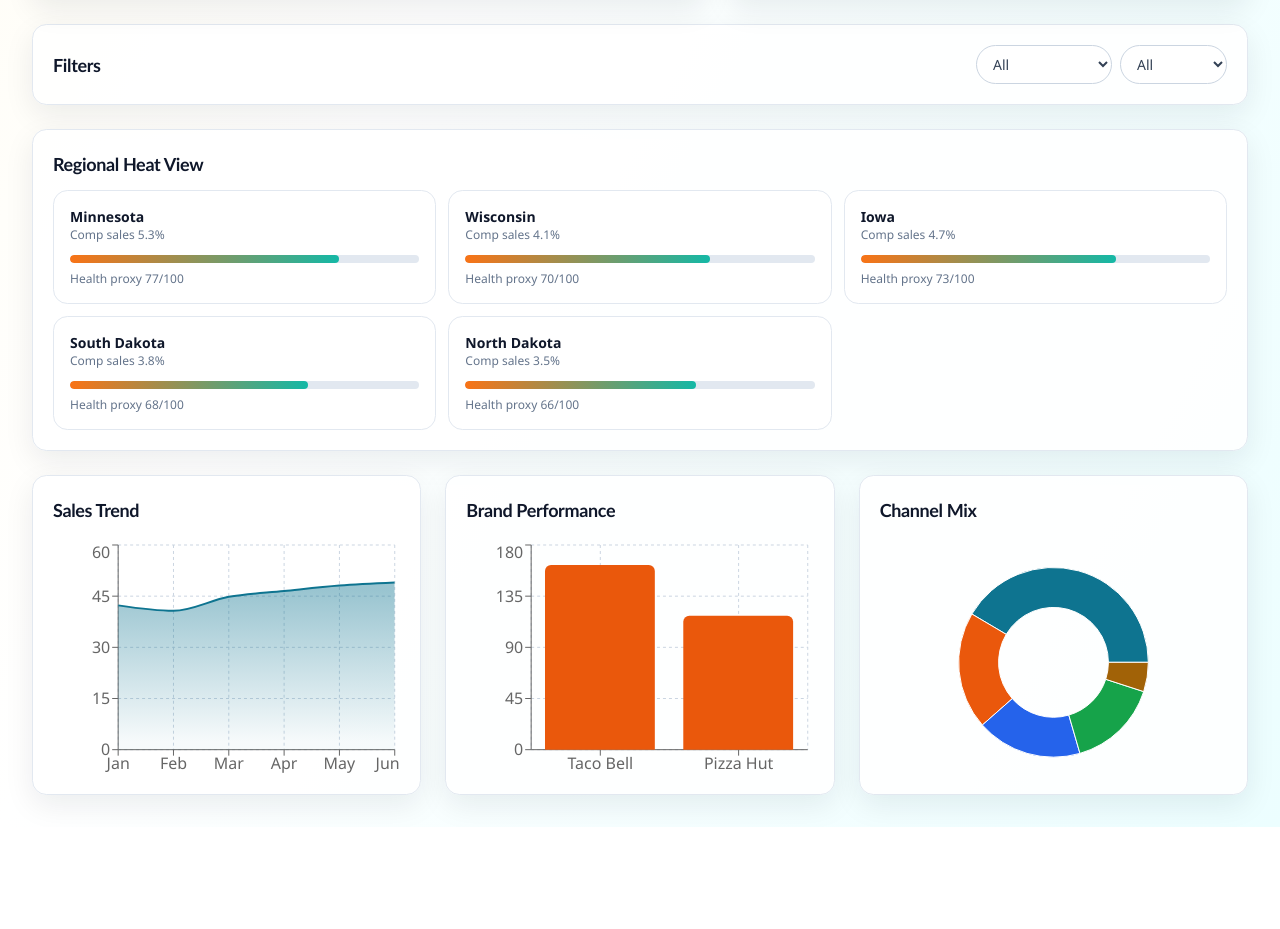
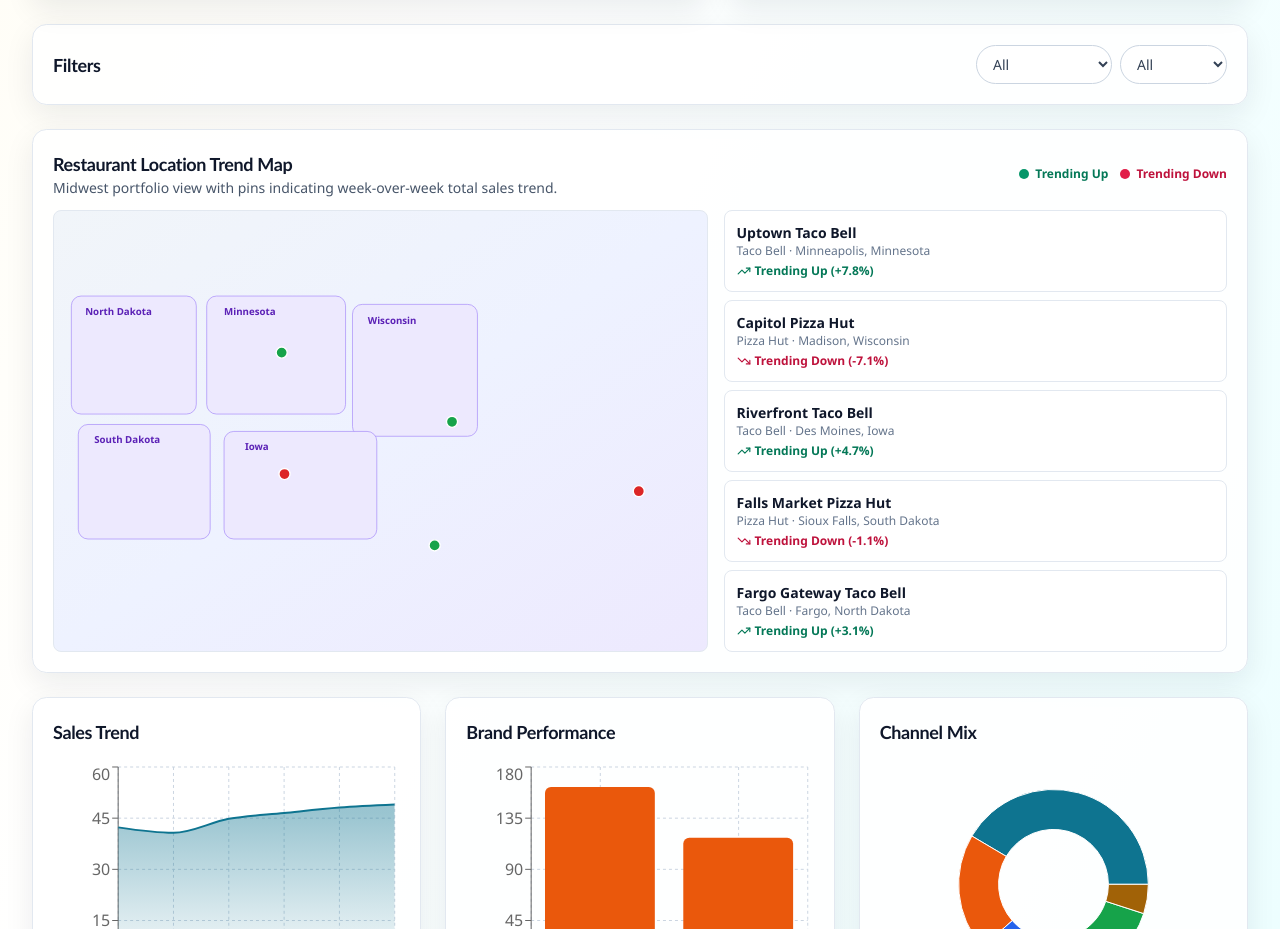
Before and after one commit to davidkrinn/300-op-dashboard, a Next.js app: page / in a window 1280 px wide. Shown: the part 1588-2517 px from the top of the page. Before the commit the page ends 2415 px from the top, so only its background shows below. Built offline with nearby package versions, Linux system fonts and the light colour scheme.

Commit message:
added a state level map for looking at restaurant trends

```diff
--- a/src/components/dashboard/ExecutiveDashboard.tsx
+++ b/src/components/dashboard/ExecutiveDashboard.tsx
@@ -7,7 +7,7 @@
 import { SalesTrendChart } from "@/components/charts/SalesTrendChart"
 import { InsightList } from "@/components/insights/InsightList"
 import { KpiGrid } from "@/components/kpi/KpiGrid"
-import { RegionalStateGrid } from "@/components/maps/RegionalStateGrid"
+import { StateRestaurantMap } from "@/components/maps/StateRestaurantMap"
 import { monthlySales } from "@/data/mockSales"
 import { stores } from "@/data/mockStores"
 import { calculateBrandPerformance } from "@/lib/calculations/calculateBrandPerformance"
@@ -132,7 +132,7 @@
         </div>
       </section>
 
-      <RegionalStateGrid states={calculations.statePerformance} selectedState={stateFilter} onSelect={setStateFilter} />
+      <StateRestaurantMap selectedState={stateFilter} selectedBrand={brandFilter} />
 
       <div className="grid grid-cols-1 gap-6 lg:grid-cols-2 xl:grid-cols-3">
         <SalesTrendChart data={monthlySales} />
--- /dev/null
+++ b/src/components/maps/StateRestaurantMap.tsx
@@ -0,0 +1,137 @@
+"use client"
+
+import { useMemo, useState } from "react"
+import { TrendingDown, TrendingUp } from "lucide-react"
+import { stores } from "@/data/mockStores"
+import type { Brand } from "@/types/brand"
+
+function markerColor(currentWeekSales: number, previousWeekSales: number): string {
+  return currentWeekSales >= previousWeekSales ? "#16a34a" : "#dc2626"
+}
+
+type Props = {
+  selectedState: string
+  selectedBrand: "All" | Brand
+}
+
+export function StateRestaurantMap({ selectedState, selectedBrand }: Props) {
+  const [activeStoreId, setActiveStoreId] = useState<string | null>(null)
+
+  const filteredStores = useMemo(() => {
+    return stores.filter((store) => {
+      const stateMatch = selectedState === "All" || store.state === selectedState
+      const brandMatch = selectedBrand === "All" || store.brand === selectedBrand
+      return stateMatch && brandMatch
+    })
+  }, [selectedState, selectedBrand])
+
+  const activeStore = filteredStores.find((store) => store.id === activeStoreId)
+  const mapPoints = useMemo(() => {
+    const minLat = 41
+    const maxLat = 49
+    const minLng = -101.5
+    const maxLng = -88
+    const width = 940
+    const height = 420
+
+    return filteredStores.map((store) => {
+      const x = ((store.longitude - minLng) / (maxLng - minLng)) * width
+      const y = ((maxLat - store.latitude) / (maxLat - minLat)) * height
+      return { store, x, y }
+    })
+  }, [filteredStores])
+
+  return (
+    <section className="panel">
+      <div className="mb-3 flex flex-wrap items-center justify-between gap-2">
+        <div>
+          <h2 className="text-lg font-bold text-slate-900">Restaurant Location Trend Map</h2>
+          <p className="text-sm text-slate-600">
+            {selectedState === "All" ? "Midwest portfolio view" : `${selectedState} view`} with pins indicating week-over-week total sales trend.
+          </p>
+        </div>
+        <div className="flex items-center gap-3 text-xs font-semibold">
+          <span className="flex items-center gap-1.5 text-emerald-700">
+            <span className="h-2.5 w-2.5 rounded-full bg-emerald-600" /> Trending Up
+          </span>
+          <span className="flex items-center gap-1.5 text-rose-700">
+            <span className="h-2.5 w-2.5 rounded-full bg-rose-600" /> Trending Down
+          </span>
+        </div>
+      </div>
+
+      <div className="grid grid-cols-1 gap-4 xl:grid-cols-[1.3fr_1fr]">
+        <div className="relative overflow-hidden rounded-lg border border-slate-200 bg-gradient-to-br from-slate-100 via-indigo-50 to-violet-100">
+          <svg viewBox="0 0 940 420" className="h-[420px] w-full">
+            <rect x="25" y="30" width="180" height="170" rx="14" fill="#ede9fe" stroke="#a78bfa" />
+            <text x="45" y="58" fontSize="14" fill="#5b21b6" fontWeight="700">North Dakota</text>
+
+            <rect x="220" y="30" width="200" height="170" rx="14" fill="#ede9fe" stroke="#a78bfa" />
+            <text x="245" y="58" fontSize="14" fill="#5b21b6" fontWeight="700">Minnesota</text>
+
+            <rect x="430" y="42" width="180" height="190" rx="14" fill="#ede9fe" stroke="#a78bfa" />
+            <text x="452" y="70" fontSize="14" fill="#5b21b6" fontWeight="700">Wisconsin</text>
+
+            <rect x="35" y="215" width="190" height="165" rx="14" fill="#ede9fe" stroke="#a78bfa" />
+            <text x="58" y="242" fontSize="14" fill="#5b21b6" fontWeight="700">South Dakota</text>
+
+            <rect x="245" y="225" width="220" height="155" rx="14" fill="#ede9fe" stroke="#a78bfa" />
+            <text x="275" y="252" fontSize="14" fill="#5b21b6" fontWeight="700">Iowa</text>
+
+            {mapPoints.map(({ store, x, y }) => {
+              const selected = activeStoreId === store.id
+              return (
+                <g key={store.id} onClick={() => setActiveStoreId(store.id)} className="cursor-pointer">
+                  <circle cx={x} cy={y} r={selected ? 10 : 8} fill={markerColor(store.currentWeekSales, store.previousWeekSales)} stroke="#ffffff" strokeWidth="2" />
+                  {selected ? (
+                    <g>
+                      <rect x={x + 10} y={y - 40} width="205" height="60" rx="8" fill="#111827" opacity="0.93" />
+                      <text x={x + 20} y={y - 20} fontSize="11" fill="#ffffff" fontWeight="700">{store.name}</text>
+                      <text x={x + 20} y={y - 6} fontSize="10" fill="#e5e7eb">
+                        {store.city}, {store.state}
+                      </text>
+                      <text x={x + 20} y={y + 8} fontSize="10" fill="#e5e7eb">
+                        Prev ${store.previousWeekSales.toLocaleString()} · Curr ${store.currentWeekSales.toLocaleString()}
+                      </text>
+                    </g>
+                  ) : null}
+                </g>
+              )
+            })}
+          </svg>
+        </div>
+
+        <div className="space-y-2">
+          {filteredStores.map((store) => {
+            const salesDelta = store.currentWeekSales - store.previousWeekSales
+            const trendUp = salesDelta >= 0
+
+            return (
+              <button
+                key={store.id}
+                type="button"
+                onClick={() => setActiveStoreId(store.id)}
+                className={`w-full rounded-lg border p-3 text-left ${activeStoreId === store.id ? "border-violet-400 bg-violet-50" : "border-slate-200 bg-white"}`}
+              >
+                <p className="text-sm font-semibold text-slate-900">{store.name}</p>
+                <p className="text-xs text-slate-500">
+                  {store.brand} · {store.city}, {store.state}
+                </p>
+                <p className={`mt-1 flex items-center gap-1 text-xs font-semibold ${trendUp ? "text-emerald-700" : "text-rose-700"}`}>
+                  {trendUp ? <TrendingUp size={14} /> : <TrendingDown size={14} />}
+                  {trendUp ? "Trending Up" : "Trending Down"} ({trendUp ? "+" : ""}{((salesDelta / store.previousWeekSales) * 100).toFixed(1)}%)
+                </p>
+              </button>
+            )
+          })}
+        </div>
+      </div>
+
+      {activeStore ? (
+        <p className="mt-3 text-xs text-slate-500">
+          Selected: {activeStore.name} ({activeStore.city}, {activeStore.state})
+        </p>
+      ) : null}
+    </section>
+  )
+}
--- a/src/data/mockStores.ts
+++ b/src/data/mockStores.ts
@@ -1,9 +1,15 @@
 export const stores = [
 	{
 		id: "MN-TB-001",
+		name: "Uptown Taco Bell",
 		brand: "Taco Bell",
 		state: "Minnesota",
+		region: "Twin Cities",
 		city: "Minneapolis",
+		latitude: 44.9778,
+		longitude: -93.265,
+		currentWeekSales: 128400,
+		previousWeekSales: 119100,
 		volumeTier: "High",
 		openedYear: 2014,
 		squareFeet: 2450,
@@ -12,9 +18,15 @@
 	},
 	{
 		id: "WI-PH-014",
+		name: "Capitol Pizza Hut",
 		brand: "Pizza Hut",
 		state: "Wisconsin",
+		region: "South Central",
 		city: "Madison",
+		latitude: 43.0731,
+		longitude: -89.4012,
+		currentWeekSales: 101200,
+		previousWeekSales: 108900,
 		volumeTier: "Medium",
 		openedYear: 2011,
 		squareFeet: 2700,
@@ -23,9 +35,15 @@
 	},
 	{
 		id: "IA-TB-023",
+		name: "Riverfront Taco Bell",
 		brand: "Taco Bell",
 		state: "Iowa",
+		region: "Central Iowa",
 		city: "Des Moines",
+		latitude: 41.5868,
+		longitude: -93.625,
+		currentWeekSales: 117000,
+		previousWeekSales: 111800,
 		volumeTier: "High",
 		openedYear: 2019,
 		squareFeet: 2300,
@@ -34,9 +52,15 @@
 	},
 	{
 		id: "SD-PH-007",
+		name: "Falls Market Pizza Hut",
 		brand: "Pizza Hut",
 		state: "South Dakota",
+		region: "Southeast SD",
 		city: "Sioux Falls",
+		latitude: 43.5446,
+		longitude: -96.7311,
+		currentWeekSales: 84200,
+		previousWeekSales: 85100,
 		volumeTier: "Low",
 		openedYear: 2008,
 		squareFeet: 2550,
@@ -45,9 +69,15 @@
 	},
 	{
 		id: "ND-TB-009",
+		name: "Fargo Gateway Taco Bell",
 		brand: "Taco Bell",
 		state: "North Dakota",
+		region: "Red River",
 		city: "Fargo",
+		latitude: 46.8772,
+		longitude: -96.7898,
+		currentWeekSales: 90200,
+		previousWeekSales: 87500,
 		volumeTier: "Medium",
 		openedYear: 2016,
 		squareFeet: 2380,
--- a/src/types/store.ts
+++ b/src/types/store.ts
@@ -4,9 +4,15 @@
 
 export type Store = {
   id: string
+  name: string
   brand: Brand
   state: StateName
+  region: string
   city: string
+  latitude: number
+  longitude: number
+  currentWeekSales: number
+  previousWeekSales: number
   volumeTier: "Low" | "Medium" | "High"
   openedYear: number
   squareFeet: number
```
